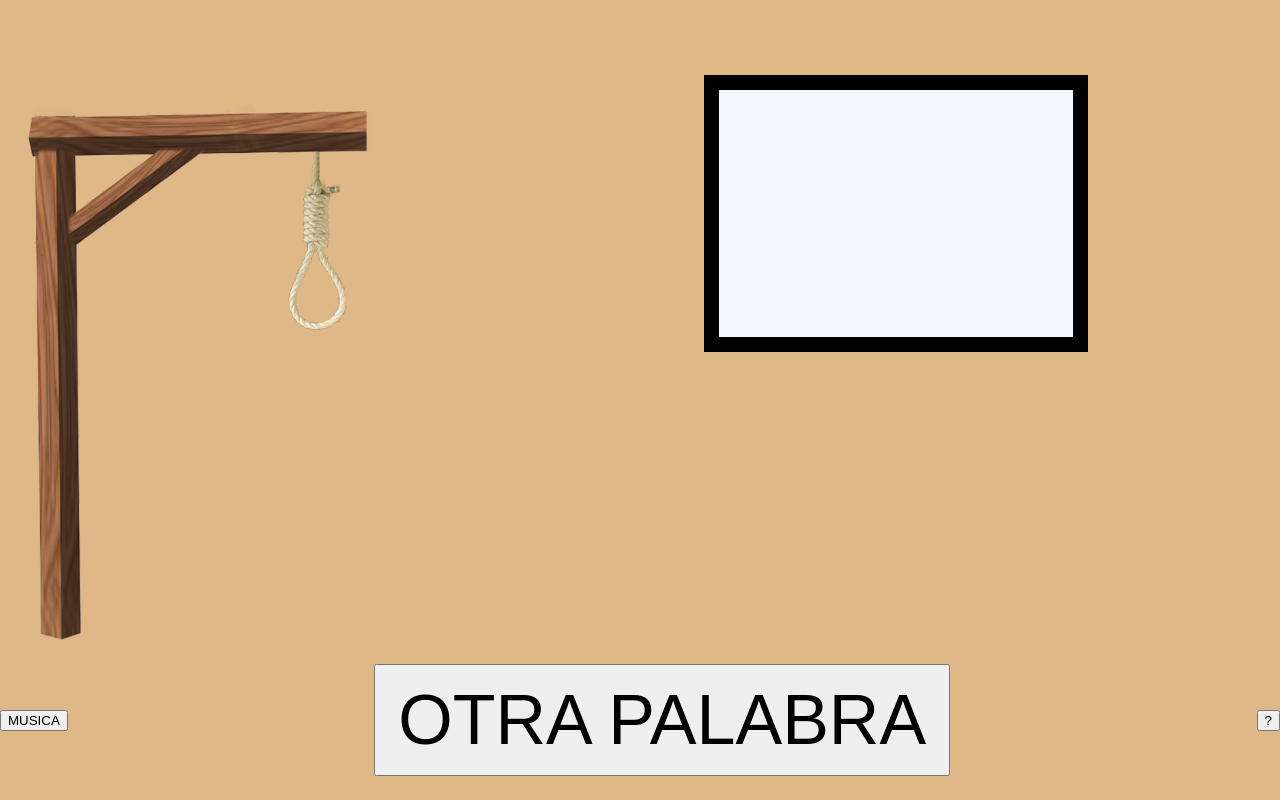
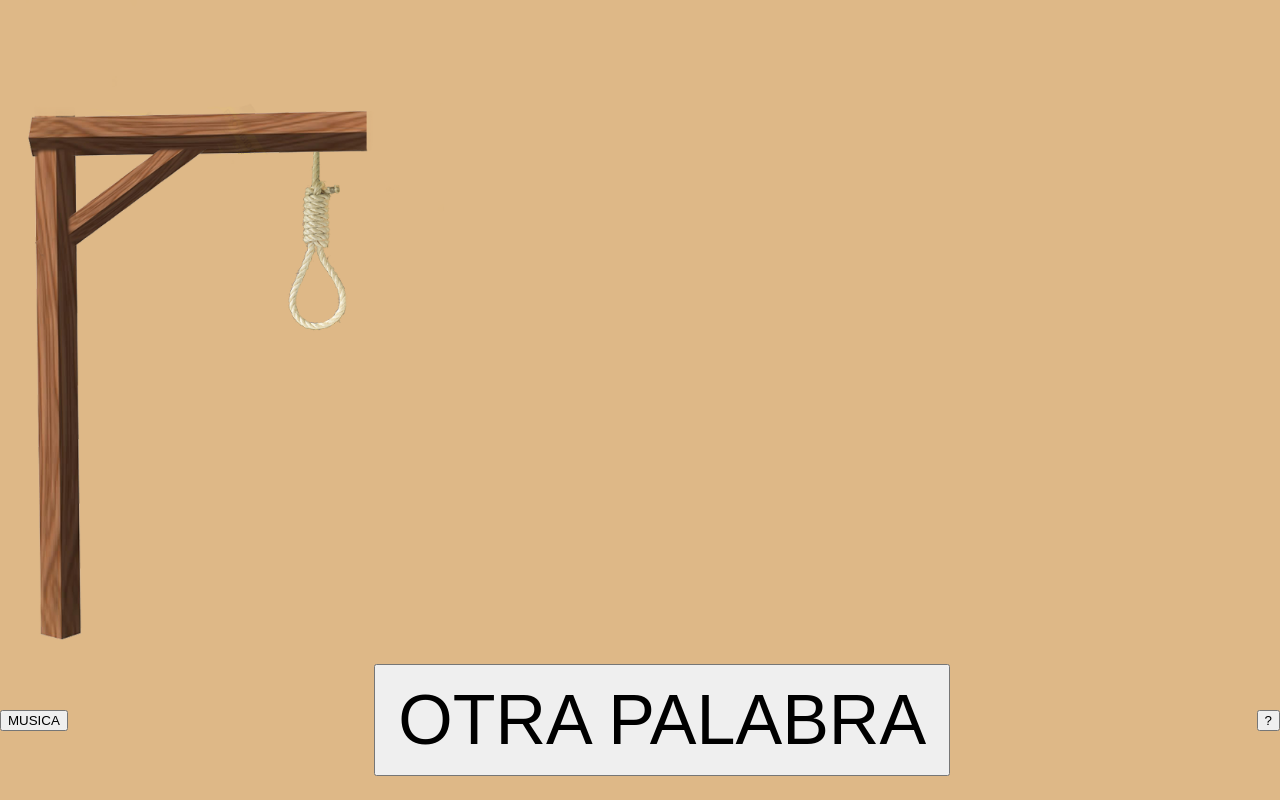
Before and after one commit to CamilaCastro98/el_ahorcado, a plain HTML site: page game.html in a window 1280 px wide. Drawn offline with Linux system fonts and the light colour scheme.

Commit message:
Cambiar clase del cartel de las letras
para facilitar el codigo de js

```diff
--- a/game.html
+++ b/game.html
@@ -13,7 +13,7 @@
                 <img id='laHorca' src="./imagenes/horca.png" height="auto" width="400px" alt="La horca">
             </div>
             <div class="letras">
-                <div class="letrasDescartadas intro"><div id="contDescarte"></div></div>
+                <div id="letrasDescartadas"><div class="intro"></div></div>
                 <div id="palabra"><div id="contPalabra"></div></div>
             </div>
         </div>
--- a/styles.css
+++ b/styles.css
@@ -28,13 +28,13 @@ html, body {
     flex-direction: column;
     width:90%;
 }
-.letrasDescartadas {
+#letrasDescartadas {
     flex: 2 1 0;
     display: flex;
     justify-content: center;
     align-items: center;
 }
-#contDescarte {
+.contDescarte {
     background-color: aliceblue;
     box-sizing: border-box;
     width: 50%;
```
Also changed, not shown: imagenes/desesperado.png (added), imagenes/miedo.png (added), imagenes/muerto.png (added), imagenes/normal.png (added).
